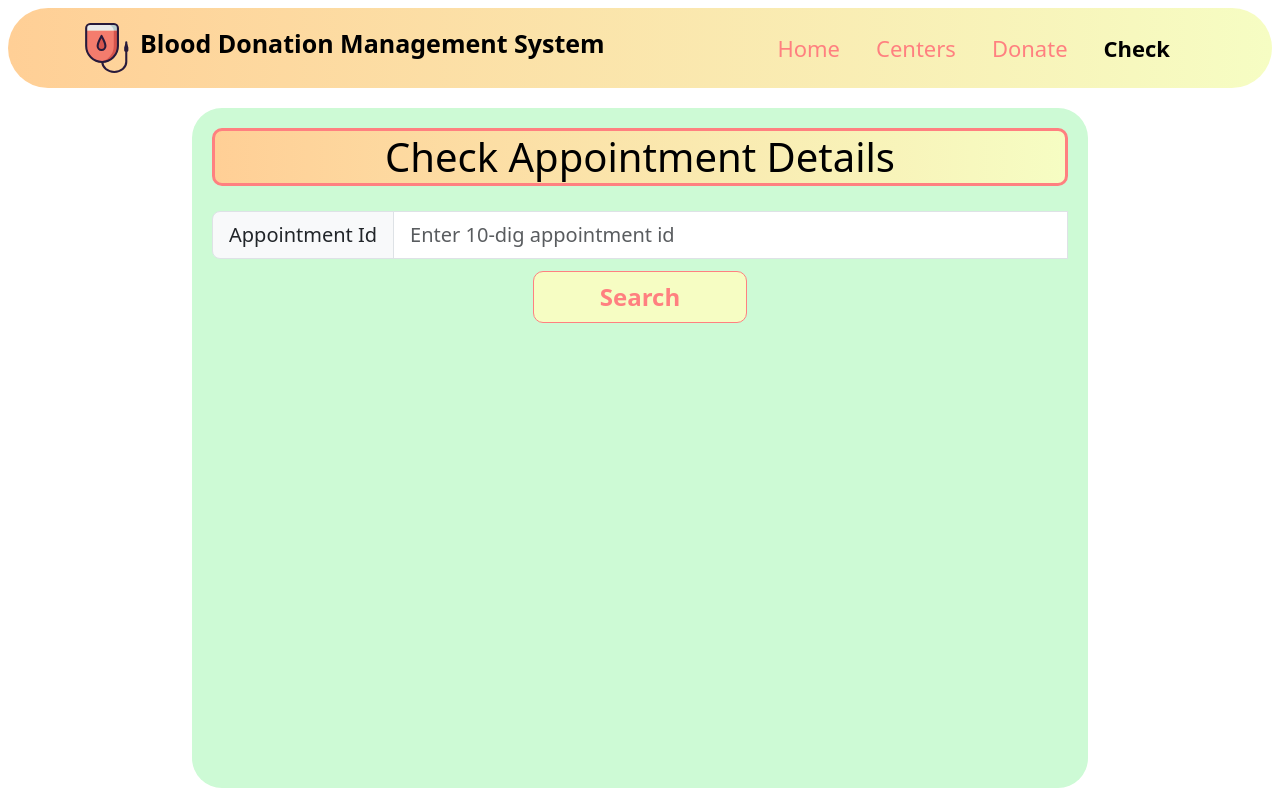
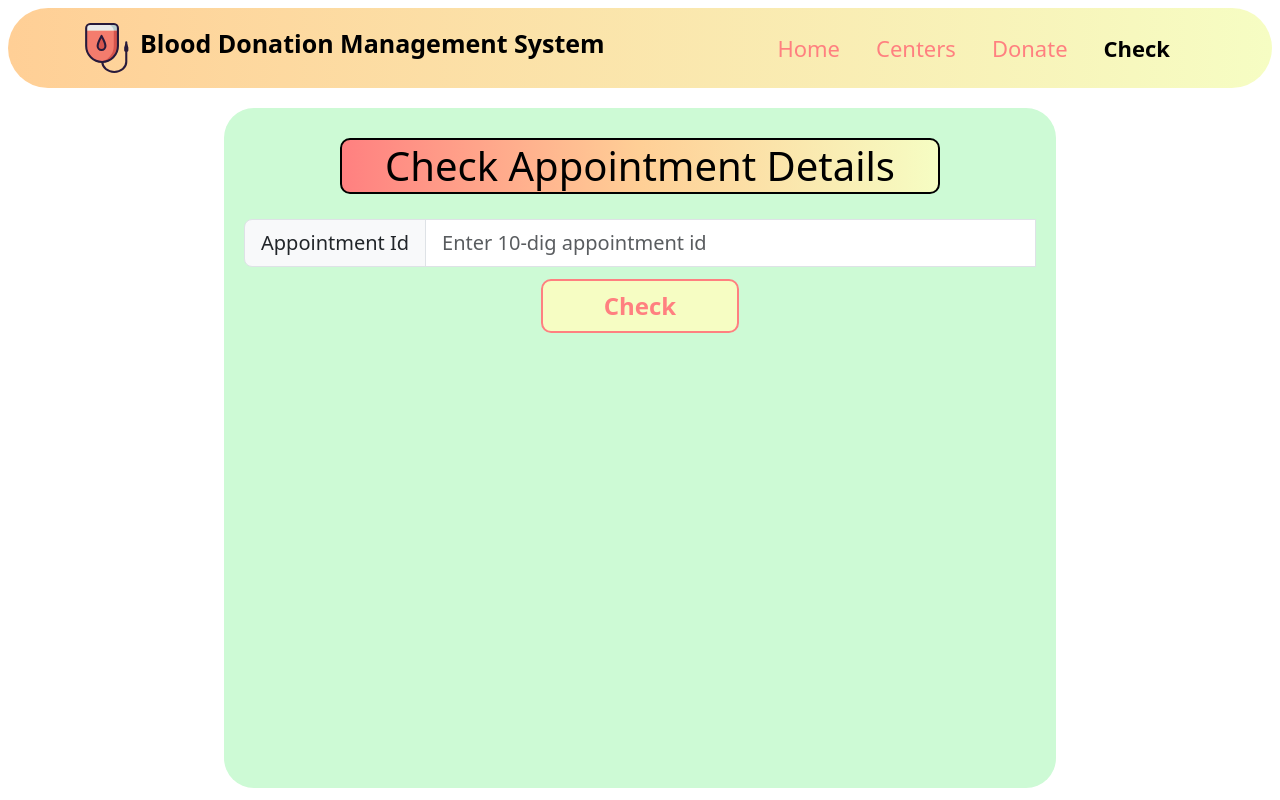
Before and after one commit to Aadmi1234/Blood-Donation-Management-System, a React (Vite) app in the folder client/: page /check in a window 1280 px wide. Shown: the top 800 px of the page. Built offline with nearby package versions, Linux system fonts and the light colour scheme; no server answers.

Commit message:
Added spinners and restructuring

```diff
--- a/client/src/components/Check/Check.jsx
+++ b/client/src/components/Check/Check.jsx
@@ -2,13 +2,16 @@ import React, { useState } from "react";
 import Form from "react-bootstrap/Form";
 import InputGroup from "react-bootstrap/InputGroup";
 
-import { validateAppId } from "./validateAppId";
+import MySpinner from "../Spinner";
+import { validateAppId } from "../../utils/validations/dataValidations";
 import styles from "./check.module.css";
 
 const Check = () => {
   const [app_id, setAppId] = useState("");
   const [errors, setErrors] = useState(false);
   const [errorLog, setErrorLog] = useState("");
+  const [isLoading, setIsLoading] = useState(false);
+  const [isFetched, setIsFetched] = useState(false);
 
   const setField = (value) => {
     setAppId(value);
@@ -24,21 +27,31 @@ const Check = () => {
 
   const handleSubmit = (e) => {
     e.preventDefault();
+    setIsLoading(true);
 
     const [isValid, errorMsg] = validateAppId(app_id);
 
     if (!isValid) {
+      setIsLoading(false); // Spinner should be disabled
       setErrors(true);
       setErrorLog(errorMsg);
     } else {
-      console.log("form submitted");
-      console.log(app_id);
+      // Form is valid
+      // Faking an API call (temporary)
+      setTimeout(() => {
+        setIsLoading(false);
+        setIsFetched(true);
+        console.log("form submitted");
+        console.log(app_id);
+      }, 3000);
     }
   };
 
   return (
-    <div className="form">
-      <h1 className="form-name">Check Appointment Details</h1>
+    <div className="form" style={{ minWidth: "700px", maxWidth: "65%" }}>
+      <div className={styles.titleContainer}>
+        <h1 className={styles.title}>Check Appointment Details</h1>
+      </div>
 
       <Form>
         <InputGroup size="lg">
@@ -55,8 +68,14 @@ const Check = () => {
           </Form.Control.Feedback>
         </InputGroup>
 
-        <button type="submit" onClick={handleSubmit} className={styles.button}>
-          Search
+        <button
+          type="submit"
+          onClick={handleSubmit}
+          className={isFetched ? styles.buttonSubmitted : styles.button}
+          disabled={isLoading || isFetched}
+        >
+          {isLoading && <MySpinner />}
+          {isFetched ? "Fetched" : "Check"}
         </button>
       </Form>
     </div>
--- a/client/src/components/Check/check.module.css
+++ b/client/src/components/Check/check.module.css
@@ -1,4 +1,25 @@
-.button {
+.titleContainer {
+  display: flex;
+  align-items: center;
+  justify-content: center;
+}
+
+.title {
+  flex: 1;
+  min-width: auto;
+  max-width: 600px;
+
+  background: linear-gradient(to right, var(--level-1), var(--level-2), var(--level-3));
+  border: 2px solid black;
+  border-radius: 10px;
+  color: black;
+
+  margin-top: 10px;
+  margin-bottom: 25px;
+  padding: 2px;
+}
+
+.button, .buttonSubmitted {
   margin-top: 12px;
   min-width: 25%;
   line-height: 40px;
@@ -7,7 +28,7 @@
   background: var(--level-3);
   color: var(--level-1);
 
-  border: 1px solid var(--level-1);
+  border: 2px solid var(--level-1);
   border-radius: 10px;
 
   font-size: 24px;
@@ -22,3 +43,9 @@
 .button:active {
   border: 4px solid var(--level-1);
 }
+
+.buttonSubmitted {
+  background: green;
+  color: var(--level-4);
+  border: 1px solid black;
+}
--- a/client/src/components/Check/validateAppId.js
+++ /dev/null
@@ -1,14 +0,0 @@
-export const validateAppId = (app_id) => {
-  let validity = true;
-  let errorMsg = "";
-
-  if (!app_id || app_id === "") {
-    validity = false;
-    errorMsg = "Please enter your application id.";
-  } else if (app_id.length !== 10) {
-    validity = false;
-    errorMsg = "Please enter a valid 10-dig application id.";
-  }
-
-  return [validity, errorMsg];
-};
--- a/client/src/components/Donate/RegistrationForm.jsx
+++ b/client/src/components/Donate/RegistrationForm.jsx
@@ -4,8 +4,13 @@ import Row from "react-bootstrap/Row";
 import Col from "react-bootstrap/Col";
 import InputGroup from "react-bootstrap/InputGroup";
 import TimePicker from "react-bootstrap-time-picker";
-import { calcAge, calcDOD, isValidEmail, isValidPhone } from "./validations";
-import { centerList, genderObject, bloodGroupObject } from "./options";
+import MySpinner from "../Spinner";
+import {
+  centerList,
+  genderObject,
+  bloodGroupObject,
+} from "../../variables/options";
+import validateForm from "../../utils/validations/validateForm";
 
 const RegistrationForm = () => {
   const [form, setForm] = useState({
@@ -23,6 +28,9 @@ const RegistrationForm = () => {
   });
 
   const [errors, setErrors] = useState({});
+
+  const [isLoading, setIsLoading] = useState(false);
+  const [isSubmitted, setIsSubmitted] = useState(false);
 
   const [Tnc, setTnc] = useState(false);
 
@@ -43,77 +51,28 @@ const RegistrationForm = () => {
     // console.log(form);
   };
 
-  const validateForm = () => {
-    const {
-      fname,
-      lname,
-      sex,
-      blood_grp,
-      dob,
-      address,
-      email,
-      phone,
-      centerid,
-      dod,
-      tod,
-    } = form;
-
-    const newErrors = {};
-
-    if (!fname || fname === "")
-      newErrors.fname = "Please enter your first name";
-    if (!lname || lname === "") newErrors.lname = "Please enter your last name";
-
-    if (!dob || dob === "") {
-      newErrors.dob = "Please enter a valid D.O.B";
-      form.dob = ""; // clearing the previous value
-    } else if (calcAge(dob) < 18)
-      newErrors.dob = "Donor needs to be atleast 18 years";
-
-    if (!sex || sex === "") newErrors.sex = "Please select your gender";
-
-    if (!blood_grp || blood_grp === "")
-      newErrors.blood_grp = "Please select your blood group";
-
-    if (!address || address === "")
-      newErrors.address = "Please enter a valid address";
-    else if (address.length < 10)
-      newErrors.address = "Entered address is too short";
-
-    if (isValidEmail(email) === false)
-      newErrors.email = "Please enter a valid email address";
-
-    if (isValidPhone(phone) === false)
-      newErrors.phone = "Please enter a valid phone no.";
-
-    if (!centerid || centerid === "")
-      newErrors.centerid = "Please select a donation center";
-
-    if (!dod || dod === "") newErrors.dod = "Please enter a date for donation";
-    else if (calcDOD(dod) < 0)
-      newErrors.dod = "Enter a valid date for donation";
-
-    if (!tod || tod === 0) newErrors.tod = "Please select an appointment time";
-
-    return newErrors;
-  };
-
   const handleSubmit = (e) => {
     e.preventDefault();
+    setIsLoading(true);
 
-    const formErrors = validateForm();
+    const formErrors = validateForm(form);
 
     if (Object.keys(formErrors).length > 0) {
+      setIsLoading(false); // Spinner should be disabled
       setErrors(formErrors);
+    } else if (!Tnc) {
+      // Check if T&C accpeted before submit
+      alert("Please accept the Terms and Conditions.");
+      setIsLoading(false);
     } else {
-      // Check if T&C accpeted before submit
-      if (!Tnc) {
-        alert("Please accept the Terms and Conditions.");
-        return;
-      }
-
-      console.log("form submitted");
-      console.log(form);
+      // Form is valid
+      // Faking an API call (temporary)
+      setTimeout(() => {
+        setIsLoading(false);
+        setIsSubmitted(true);
+        console.log("form submitted");
+        console.log(form);
+      }, 3000);
     }
   };
 
@@ -356,12 +315,13 @@ const RegistrationForm = () => {
       </Form.Group>
 
       <button
-        variant="primary"
         type="submit"
         onClick={handleSubmit}
-        className="form-submit-button"
+        className={isSubmitted ? "form-submitted-button" : "form-submit-button"}
+        disabled={isLoading || isSubmitted}
       >
-        Register
+        {isLoading && <MySpinner />}
+        {isSubmitted ? "Submitted" : "Register"}
       </button>
     </Form>
   );
--- a/client/src/components/Donate/index.css
+++ b/client/src/components/Donate/index.css
@@ -44,7 +44,8 @@
   padding-left: 15px;
 }
 
-.form-submit-button {
+.form-submit-button,
+.form-submitted-button {
   width: 30%;
   min-width: 300px;
 
@@ -68,3 +69,9 @@
 
   border: 4px solid var(--level-3);
 }
+
+.form-submitted-button {
+  background: green;
+  color: var(--level-4);
+  border: 1px solid black;
+}
--- /dev/null
+++ b/client/src/components/Spinner.jsx
@@ -0,0 +1,14 @@
+import Spinner from "react-bootstrap/Spinner";
+
+const MySpinner = () => {
+  return (
+    <Spinner
+      as="span"
+      animation="border"
+      role="status"
+      style={{ marginRight: "10%" }}
+    />
+  );
+};
+
+export default MySpinner;
--- a/client/src/components/Donate/validations.js
+++ b/client/src/utils/validations/dataValidations.js
@@ -31,3 +31,18 @@ export const isValidPhone = (phone) => {
 
   return validity;
 };
+
+export const validateAppId = (app_id) => {
+  let validity = true;
+  let errorMsg = "";
+
+  if (!app_id || app_id === "") {
+    validity = false;
+    errorMsg = "Please enter your application id.";
+  } else if (app_id.length !== 10) {
+    validity = false;
+    errorMsg = "Please enter a valid 10-dig application id.";
+  }
+
+  return [validity, errorMsg];
+};
--- /dev/null
+++ b/client/src/utils/validations/validateForm.js
@@ -0,0 +1,61 @@
+import {
+  calcAge,
+  calcDOD,
+  isValidEmail,
+  isValidPhone,
+} from "./dataValidations";
+
+const validateForm = (form) => {
+  const {
+    fname,
+    lname,
+    sex,
+    blood_grp,
+    dob,
+    address,
+    email,
+    phone,
+    centerid,
+    dod,
+    tod,
+  } = form;
+
+  const newErrors = {};
+
+  if (!fname || fname === "") newErrors.fname = "Please enter your first name";
+  if (!lname || lname === "") newErrors.lname = "Please enter your last name";
+
+  if (!dob || dob === "") {
+    newErrors.dob = "Please enter a valid D.O.B";
+    form.dob = ""; // clearing the previous value
+  } else if (calcAge(dob) < 18)
+    newErrors.dob = "Donor needs to be atleast 18 years";
+
+  if (!sex || sex === "") newErrors.sex = "Please select your gender";
+
+  if (!blood_grp || blood_grp === "")
+    newErrors.blood_grp = "Please select your blood group";
+
+  if (!address || address === "")
+    newErrors.address = "Please enter a valid address";
+  else if (address.length < 10)
+    newErrors.address = "Entered address is too short";
+
+  if (isValidEmail(email) === false)
+    newErrors.email = "Please enter a valid email address";
+
+  if (isValidPhone(phone) === false)
+    newErrors.phone = "Please enter a valid phone no.";
+
+  if (!centerid || centerid === "")
+    newErrors.centerid = "Please select a donation center";
+
+  if (!dod || dod === "") newErrors.dod = "Please enter a date for donation";
+  else if (calcDOD(dod) < 0) newErrors.dod = "Enter a valid date for donation";
+
+  if (!tod || tod === 0) newErrors.tod = "Please select an appointment time";
+
+  return newErrors;
+};
+
+export default validateForm;
```
Also changed, not shown: client/src/variables/options.js (renamed from client/src/components/Donate/options.js).
